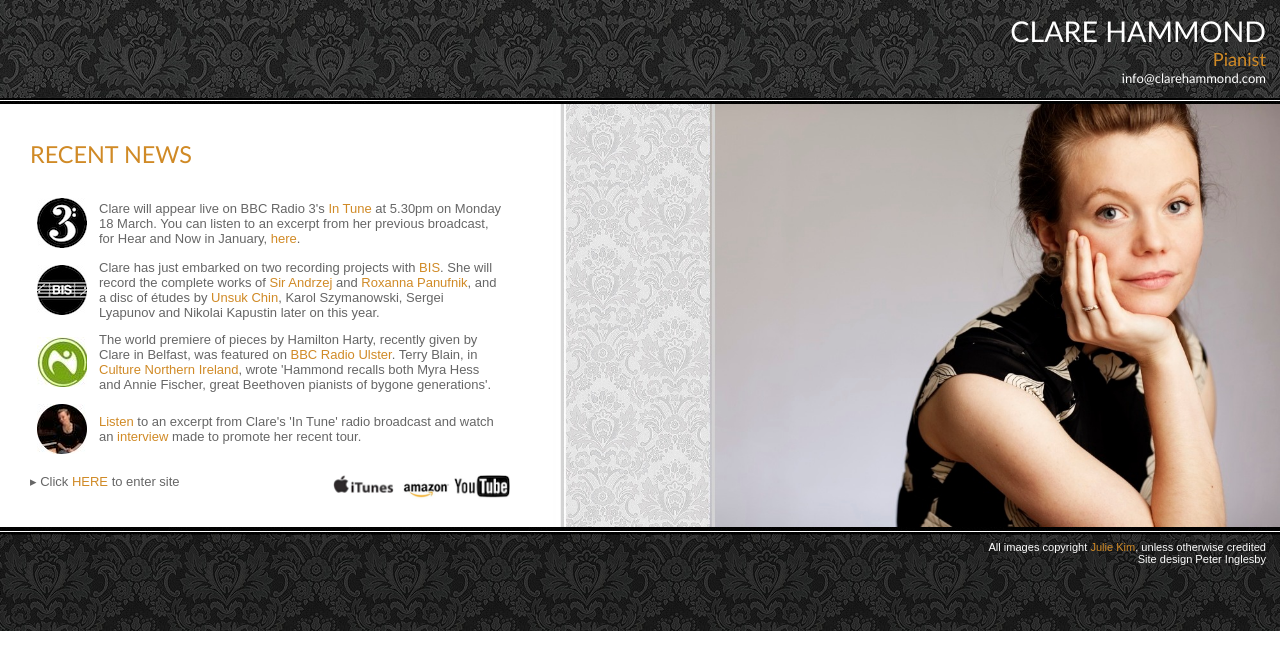
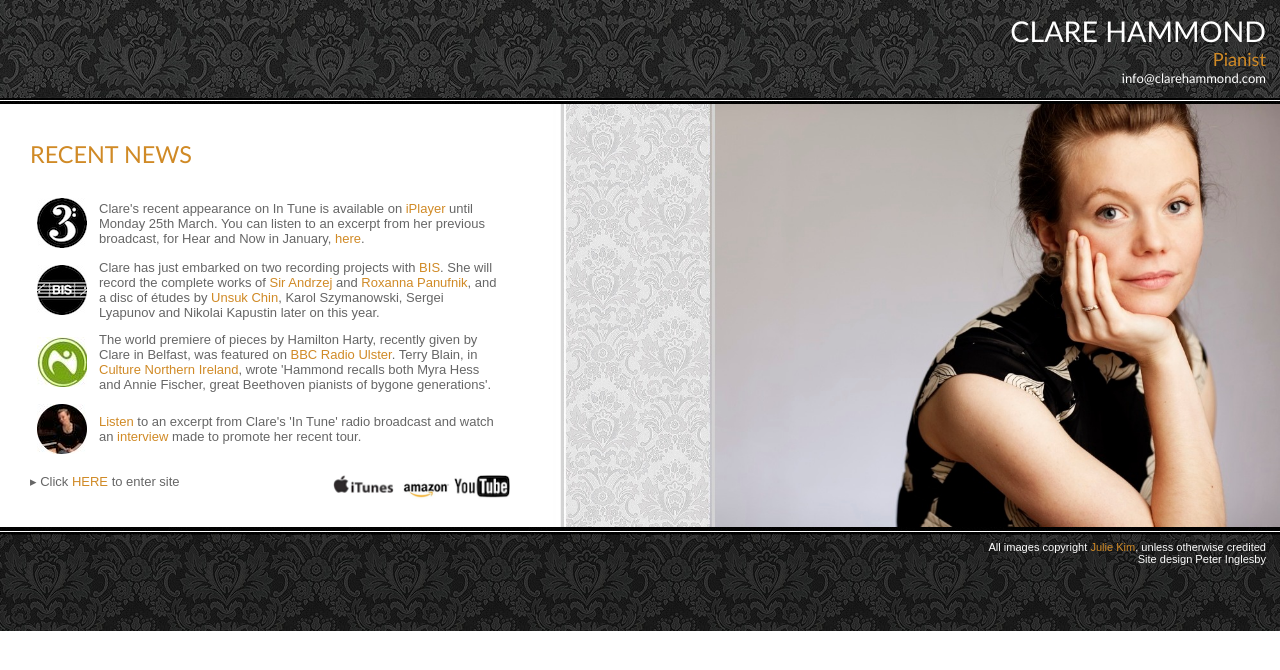
Before and after one commit to hammonc/clarehammond.com, a Jekyll site: the page built from index.html, in a window 1280 px wide. Shown: the top 670 px of the page. Built offline with Jekyll 4.4.1, drawn with Linux system fonts in a browser that asks for light colours.

Commit message:
index update

```diff
--- a/concerts-to-add.html
+++ b/concerts-to-add.html
@@ -6,7 +6,7 @@ image: concerts.jpg
 
 
 
-
+http://www.classicalmusicmagazine.org/2013/03/city-of-london-festival-announces-2013-programme/
 
 
 http://www.cheltenhamfestivals.com/music/whats-on/2013/greek-piano-odyssey/
--- a/index.html
+++ b/index.html
@@ -11,7 +11,7 @@ layout: with-header-and-footer
 
     <table>
 
-        <tr><td><img src="/resources/radio3-icon.jpg" class="news-icon" /></a></td><td>Clare will appear live on BBC Radio 3's <a href="http://www.bbc.co.uk/iplayer/episode/b01r9phb/In_Tune_Ryo_Terakado_Claire_Hammond_Robert_Mitchell_Dominic_West/" target="_blank">In Tune</a> at 5.30pm on Monday 18 March. You can listen to an excerpt from her previous broadcast, for Hear and Now in January, <a href="http://clarehammond.com/hear-and-now.html" target="_blank">here</a>.</td></tr>
+        <tr><td><img src="/resources/radio3-icon.jpg" class="news-icon" /></a></td><td>Clare's recent appearance on In Tune is available on <a href="http://www.bbc.co.uk/iplayer/episode/b01r9phb/In_Tune_Ryo_Terakado_Claire_Hammond_Robert_Mitchell_Dominic_West/" target="_blank">iPlayer</a> until Monday 25th March. You can listen to an excerpt from her previous broadcast, for Hear and Now in January, <a href="http://clarehammond.com/hear-and-now.html" target="_blank">here</a>.</td></tr>
 
         <tr><td><a href="http://www.bis.se/index.php" target="_blank"><img src="/resources/bis-icon.jpg" class="news-icon" /></a></td><td>Clare has just embarked on two recording projects with <a href="http://www.bis.se/index.php" target="_blank">BIS</a>. She will record the complete works of <a href="http://panufnik.com/" target="_blank">Sir Andrzej</a> and <a href="http://roxannapanufnik.com/" target="_blank">Roxanna Panufnik</a>, and a disc of études by <a href="http://www.boosey.com/composer/unsuk+chin" target="_blank">Unsuk Chin</a>, Karol Szymanowski, Sergei Lyapunov and Nikolai Kapustin later on this year.</td></tr>
 
```
